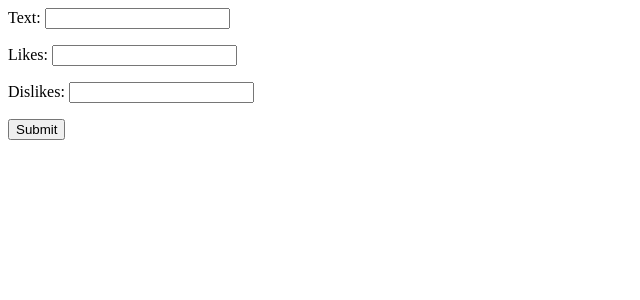
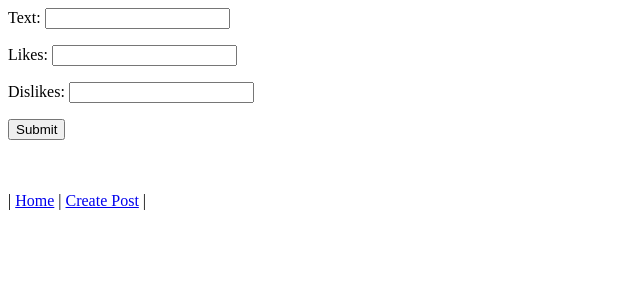
Before and after one commit to josephdubon/ghostpost, a Django app: page /create_post/ in a window 1280 px wide. Shown: the top 300 px of the page, without its empty margins (0-640 px from the left). Run offline with Django 3.2, Linux system fonts and the light colour scheme.

Commit message:
Added bottom nav

```diff
--- a/templates/generic_form.html
+++ b/templates/generic_form.html
@@ -3,3 +3,6 @@
     {{ form.as_p }}
     <input type="submit" value="Submit">
 </form>
+<br>
+<br>
+| <a href='/'>Home</a> | <a href='/create_post/'>Create Post</a> |
--- a/templates/home.html
+++ b/templates/home.html
@@ -1,6 +1,7 @@
 <h1>{{ app_name }}</h1>
 {% for post in posts %}
     <ul>
+        {# data start here #}
         <li>
             {{ post.text }}
         </li>
@@ -22,3 +23,6 @@
         </li>
     </ul>
 {% endfor %}
+<br>
+<br>
+| <a href='/'>Home</a> | <a href='/create_post/'>Create Post</a> |
```
